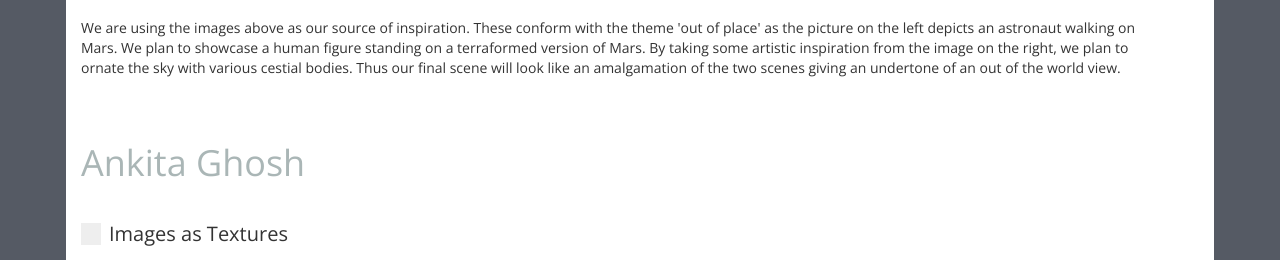
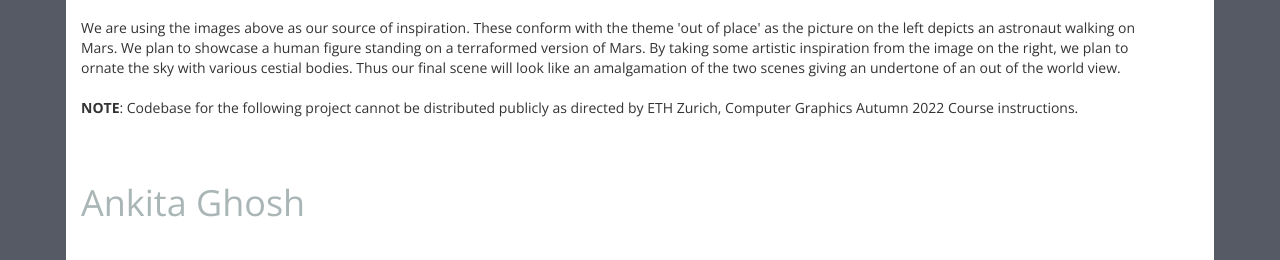
Before and after one commit to ankitaghosh9/ETH-computer-graphics-project, a plain HTML site: page index.html in a window 1280 px wide. Shown: the part 539-799 px from the top of the page. Drawn offline with nearby package versions, Linux system fonts and the light colour scheme; some packages are replaced by stand-ins of ours; a script that the page names is missing.

Commit message:
Update index.html

```diff
--- a/index.html
+++ b/index.html
@@ -43,6 +43,8 @@
         walking on Mars. We plan to showcase a human figure standing on a terraformed version of Mars. By taking some artistic
         inspiration from the image on the right, we plan to ornate the sky with various cestial bodies. Thus our final scene will look like an amalgamation of
         the two scenes giving an undertone of an out of the world view.
+	<br/><br/>
+	<b>NOTE</b>: Codebase for the following project cannot be distributed publicly as directed by ETH Zurich, Computer Graphics Autumn 2022 Course instructions.
       </p>
       <!-- <br/><br/> -->
   </div>
```
